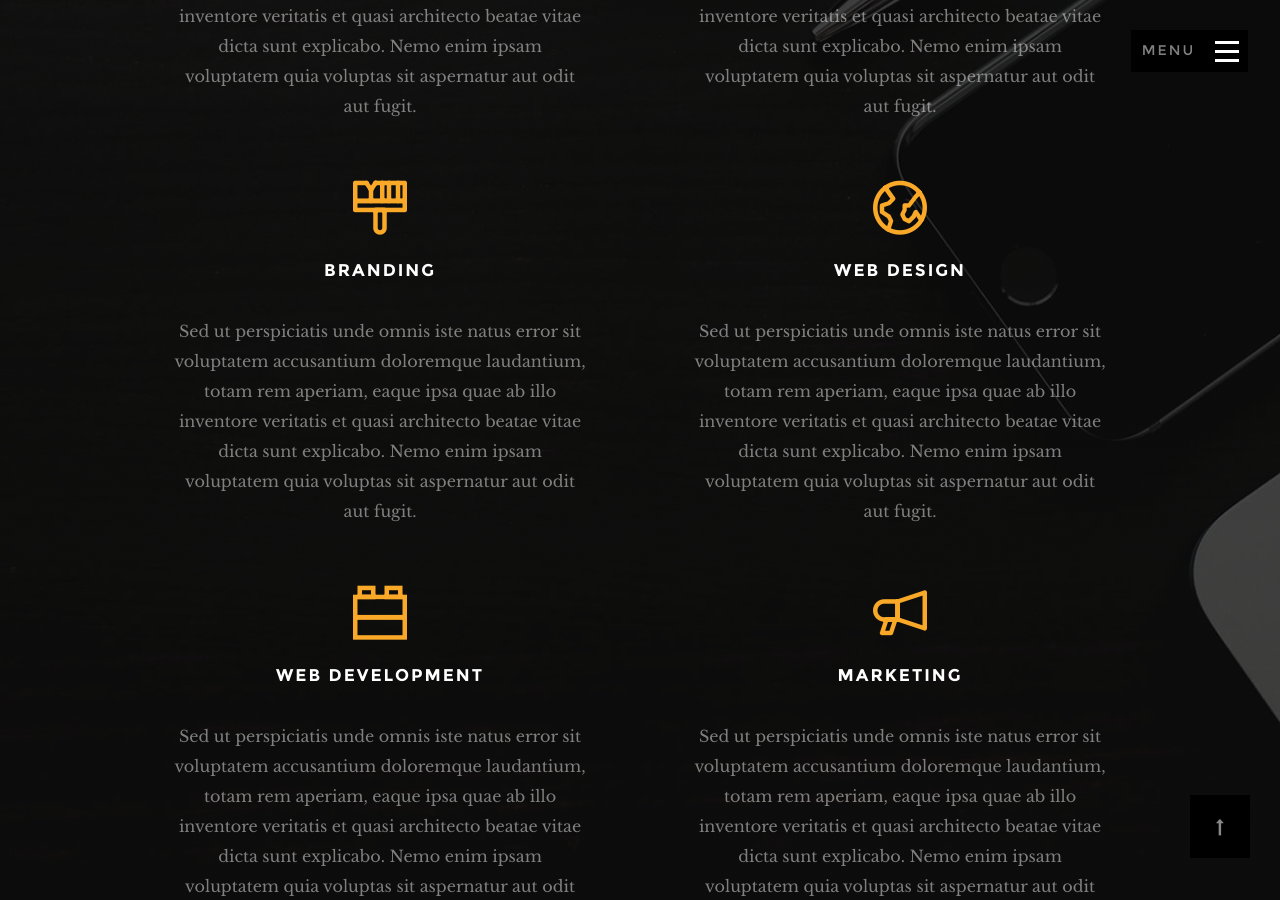
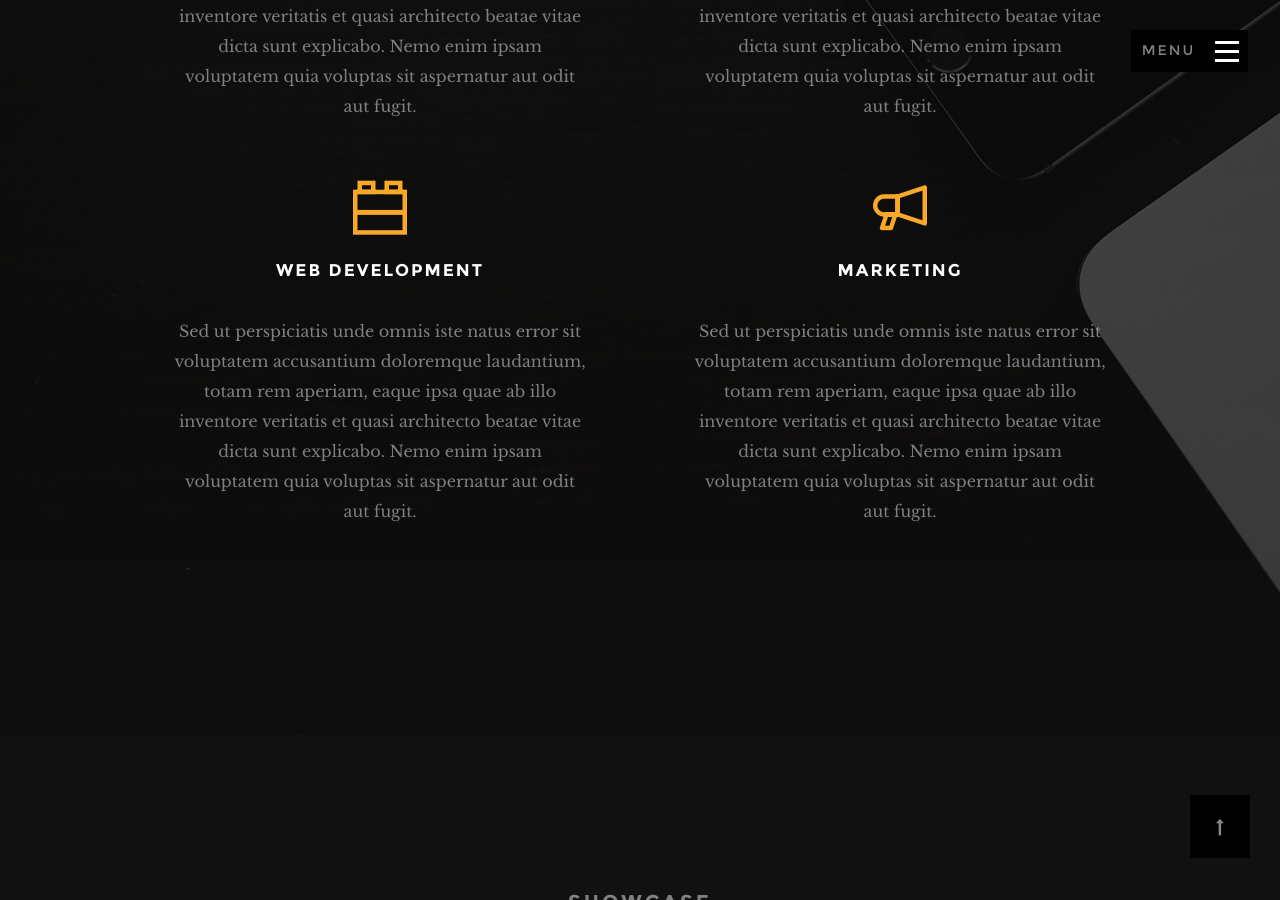
Before and after one commit to julioarhernandez/trujillosrepairs, a Jekyll site: the page built from pages/index.html, in a window 1280 px wide and 900 px high, scrolled down 2421 px. Built offline with Jekyll 4.4.1, drawn with Linux system fonts in a browser that asks for light colours; some web fonts are replaced; some of the changed text lies outside the part shown.

Commit message:
Changes in index page

```diff
--- a/pages/index.html
+++ b/pages/index.html
@@ -76,7 +76,7 @@
         <div class="col-full">
             <h3>{{site.data.home.home.services.subtitle }}</h3>
             <h1>{{site.data.home.home.services.title }}</h1>
-			{{ site.data.home.home.services.content }}
+            <p class="lead">{{ site.data.home.home.services.content }}</p>
         </div> <!-- end col-full -->
     </div> <!-- end row -->
 
@@ -92,44 +92,6 @@
 
             </div> <!-- end bgrid -->
             {% endfor %}
-			 <div class="bgrid service-item animate-this">
-
-				 <span class="icon"><i class="icon-earth"></i></span>
-
-			 <div class="service-content">
-				 <h3 class="h05">Web Design</h3>
-
-				 <p>Sed ut perspiciatis unde omnis iste natus error sit voluptatem accusantium doloremque laudantium, totam rem aperiam, eaque ipsa quae ab illo inventore veritatis et quasi architecto beatae vitae dicta sunt explicabo. Nemo enim ipsam voluptatem quia voluptas sit aspernatur aut odit aut fugit.
-				  </p>
-			 </div>
-
-			</div> <!-- end bgrid -->
-
-			<div class="bgrid service-item animate-this">
-
-				<span class="icon"><i class="icon-lego-block"></i></span>
-
-			 <div class="service-content">
-				 <h3 class="h05">Web Development</h3>
-
-				 <p>Sed ut perspiciatis unde omnis iste natus error sit voluptatem accusantium doloremque laudantium, totam rem aperiam, eaque ipsa quae ab illo inventore veritatis et quasi architecto beatae vitae dicta sunt explicabo. Nemo enim ipsam voluptatem quia voluptas sit aspernatur aut odit aut fugit.
-					 </p>
-			 </div>
-
-			</div> <!-- end bgrid -->
-
-			 <div class="bgrid service-item animate-this">
-
-				 <span class="icon"><i class="icon-megaphone"></i></span>
-
-			 <div class="service-content">
-				 <h3 class="h05">Marketing</h3>
-
-				 <p>Sed ut perspiciatis unde omnis iste natus error sit voluptatem accusantium doloremque laudantium, totam rem aperiam, eaque ipsa quae ab illo inventore veritatis et quasi architecto beatae vitae dicta sunt explicabo. Nemo enim ipsam voluptatem quia voluptas sit aspernatur aut odit aut fugit.
-				  </p>
-			 </div>
-
-			 </div> <!-- end bgrid -->
 
         </div> <!-- end services-list -->
 
@@ -146,10 +108,9 @@
 
         <div class="row narrow section-intro with-bottom-sep animate-this">
             <div class="col-twelve">
-				<h3>Showcase</h3>
-				<h1>See Our Featured Projects.</h1>
-
-				<p class="lead">Lorem ipsum Dolor adipisicing nostrud et aute Excepteur amet commodo ea dolore irure esse Duis nulla sint fugiat cillum ullamco proident aliquip quis qui voluptate dolore veniam Ut laborum non est in officia.</p>
+                <h3>{{site.data.home.home.portfolio.subtitle }}</h3>
+                <h1>{{site.data.home.home.portfolio.title }}</h1>
+                <p class="lead">{{ site.data.home.home.portfolio.content }}</p>
             </div>
         </div> <!-- end row section-intro -->
 
@@ -160,7 +121,8 @@
             <div id="folio-wrap" class="bricks-wrapper">
 
                 <div class="brick folio-item">
-				<div class="item-wrap animate-this" data-src="images/portfolio/gallery/g-shutterbug.jpg" data-sub-html="#01" >
+                    <div class="item-wrap animate-this" data-src="images/portfolio/gallery/g-shutterbug.jpg"
+                        data-sub-html="#01">
                         <a href="#" class="overlay">
                             <img src="images/portfolio/shutterbug.jpg" alt="Skaterboy">
                             <div class="item-text">
@@ -177,12 +139,14 @@
 
                     <div id="01" class='hide'>
                         <h4>Shutterbug</h4>
-						 <p>Lorem ipsum Dolor deserunt labore sint officia. Magna et aute enim proident tempor sunt quis nulla voluptate fugiat velit. <a href="https://www.behance.net/">Details</a></p>
+                        <p>Lorem ipsum Dolor deserunt labore sint officia. Magna et aute enim proident tempor sunt quis
+                            nulla voluptate fugiat velit. <a href="https://www.behance.net/">Details</a></p>
                     </div>
                 </div> <!-- end folio-item -->
 
                 <div class="brick folio-item">
-				<div class="item-wrap animate-this" data-src="images/portfolio/gallery/g-yellowwall.jpg" data-sub-html="#02">
+                    <div class="item-wrap animate-this" data-src="images/portfolio/gallery/g-yellowwall.jpg"
+                        data-sub-html="#02">
                         <a href="#" class="overlay">
                             <img src="images/portfolio/yellowwall.jpg" alt="Shutterbug">
                             <div class="item-text">
@@ -199,12 +163,14 @@
 
                     <div id="02" class='hide'>
                         <h4>Yellow Wall</h4>
-						 <p>Lorem ipsum Dolor deserunt labore sint officia. Magna et aute enim proident tempor sunt quis nulla voluptate fugiat velit. <a href="https://www.behance.net/">Details</a></p>
+                        <p>Lorem ipsum Dolor deserunt labore sint officia. Magna et aute enim proident tempor sunt quis
+                            nulla voluptate fugiat velit. <a href="https://www.behance.net/">Details</a></p>
                     </div>
                 </div> <!-- end folio-item -->
 
                 <div class="brick folio-item">
-				<div class="item-wrap animate-this" data-src="images/portfolio/gallery/g-architecture.jpg" data-sub-html="#03" >
+                    <div class="item-wrap animate-this" data-src="images/portfolio/gallery/g-architecture.jpg"
+                        data-sub-html="#03">
                         <a href="#" class="overlay">
                             <img src="images/portfolio/architecture.jpg" alt="Explore">
                             <div class="item-text">
@@ -221,12 +187,14 @@
 
                     <div id="03" class='hide'>
                         <h4>Architecture</h4>
-						 <p>Lorem ipsum Dolor deserunt labore sint officia. Magna et aute enim proident tempor sunt quis nulla voluptate fugiat velit. <a href="https://www.behance.net/">Details</a></p>
+                        <p>Lorem ipsum Dolor deserunt labore sint officia. Magna et aute enim proident tempor sunt quis
+                            nulla voluptate fugiat velit. <a href="https://www.behance.net/">Details</a></p>
                     </div>
                 </div> <!-- end folio-item -->
 
                 <div class="brick folio-item">
-				<div class="item-wrap animate-this"  data-src="images/portfolio/gallery/g-minimalismo.jpg"  data-sub-html="#04" >
+                    <div class="item-wrap animate-this" data-src="images/portfolio/gallery/g-minimalismo.jpg"
+                        data-sub-html="#04">
                         <a href="#" class="overlay">
                             <img src="images/portfolio/minimalismo.jpg" alt="Minimalismo">
                             <div class="item-text">
@@ -243,12 +211,14 @@
 
                     <div id="04" class='hide'>
                         <h4>Minimalismo</h4>
-						 <p>Lorem ipsum Dolor deserunt labore sint officia. Magna et aute enim proident tempor sunt quis nulla voluptate fugiat velit. <a href="https://www.behance.net/">Details</a></p>
+                        <p>Lorem ipsum Dolor deserunt labore sint officia. Magna et aute enim proident tempor sunt quis
+                            nulla voluptate fugiat velit. <a href="https://www.behance.net/">Details</a></p>
                     </div>
                 </div> <!-- end folio-item -->
 
                 <div class="brick folio-item">
-				<div class="item-wrap animate-this"  data-src="images/portfolio/gallery/g-skaterboy.jpg"  data-sub-html="#05" >
+                    <div class="item-wrap animate-this" data-src="images/portfolio/gallery/g-skaterboy.jpg"
+                        data-sub-html="#05">
                         <a href="#" class="overlay">
                             <img src="images/portfolio/skaterboy.jpg" alt="Bicycle">
                             <div class="item-text">
@@ -265,12 +235,13 @@
 
                     <div id="05" class='hide'>
                         <h4>Skaterboy</h4>
-						 <p>Lorem ipsum Dolor deserunt labore sint officia. Magna et aute enim proident tempor sunt quis nulla voluptate fugiat velit. <a href="https://www.behance.net/">Details</a></p>
+                        <p>Lorem ipsum Dolor deserunt labore sint officia. Magna et aute enim proident tempor sunt quis
+                            nulla voluptate fugiat velit. <a href="https://www.behance.net/">Details</a></p>
                     </div>
                 </div> <!-- end folio-item -->
 
                 <div class="brick folio-item">
-				<div class="item-wrap animate-this"  data-src="images/portfolio/gallery/g-salad.jpg"  data-sub-html="#06">
+                    <div class="item-wrap animate-this" data-src="images/portfolio/gallery/g-salad.jpg" data-sub-html="#06">
                         <a href="#" class="overlay">
                             <img src="images/portfolio/salad.jpg" alt="Salad">
                             <div class="item-text">
@@ -287,7 +258,8 @@
 
                     <div id="06" class='hide'>
                         <h4>Salad</h4>
-						 <p>Lorem ipsum Dolor deserunt labore sint officia. Magna et aute enim proident tempor sunt quis nulla voluptate fugiat velit. <a href="www.behance.net">Details</a></p>
+                        <p>Lorem ipsum Dolor deserunt labore sint officia. Magna et aute enim proident tempor sunt quis
+                            nulla voluptate fugiat velit. <a href="www.behance.net">Details</a></p>
                     </div>
                 </div> <!-- end folio-item -->
 
@@ -295,7 +267,7 @@
         </div> <!-- end twelve -->
     </div> <!-- end portfolio-content -->
 
-</section>  <!-- end portfolio -->
+</section> <!-- end portfolio -->
 
 
 <!-- Testimonials Section
@@ -318,7 +290,8 @@
                     <p>
                         Your work is going to fill a large part of your life, and the only way to be truly satisfied is
                         to do what you believe is great work. And the only way to do great work is to love what you do.
-			   If you haven't found it yet, keep looking. Don't settle. As with all matters of the heart, you'll know when you find it.
+                        If you haven't found it yet, keep looking. Don't settle. As with all matters of the heart,
+                        you'll know when you find it.
                     </p>
 
                     <div class="testimonial-author">
@@ -332,7 +305,7 @@
 
                 <li>
                     <p>
-			   This is Photoshop's version  of Lorem Ipsum. Proin gravida nibh vel velit auctor aliquet.
+                        This is Photoshop's version of Lorem Ipsum. Proin gravida nibh vel velit auctor aliquet.
                         Aenean sollicitudin, lorem quis bibendum auctor, nisi elit consequat ipsum, nec sagittis sem
                         nibh id elit. Duis sed odio sit amet nibh vulputate cursus a sit amet mauris.
                     </p>
@@ -393,7 +366,9 @@
             <h3>Contact</h3>
             <h1>Get In Touch.</h1>
 
-			<p class="lead">Quisque velit nisi, pretium ut lacinia in, elementum id enim. Curabitur arcu erat, accumsan id imperdiet et, porttitor at sem. Lorem ipsum dolor sit amet, consectetur adipiscing elit. Praesent sapien massa, convallis a pellentesque nec, egestas non nisi.</p>
+            <p class="lead">Quisque velit nisi, pretium ut lacinia in, elementum id enim. Curabitur arcu erat, accumsan
+                id imperdiet et, porttitor at sem. Lorem ipsum dolor sit amet, consectetur adipiscing elit. Praesent
+                sapien massa, convallis a pellentesque nec, egestas non nisi.</p>
         </div>
     </div> <!-- end section-intro -->
 
```
Also changed, not shown: other parts of pages/index.html (+6 -3 lines), _data/home/home.yml (+15 -5 lines). Lines whose indentation alone changed are shown as unchanged.
